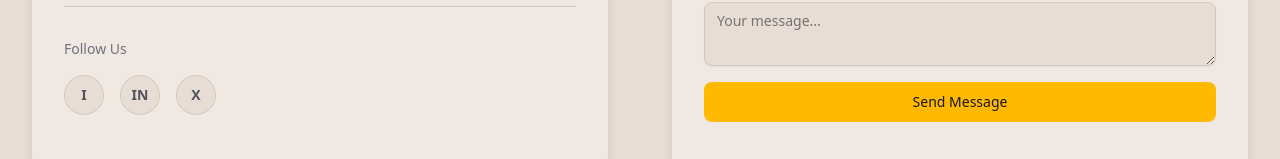
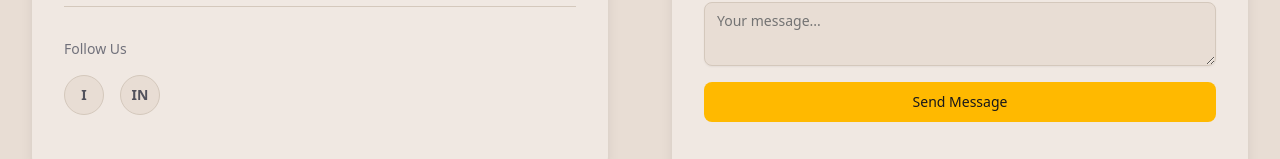
Before and after one commit to brandonalfred/daisy-aid-app, a Next.js app: page / in a window 1280 px wide. Shown: the part 3582-3741 px from the top of the page. Built offline with nearby package versions, Linux system fonts and the light colour scheme.

Commit message:
feat: remove Twitter social link

```diff
--- a/src/components/contact.tsx
+++ b/src/components/contact.tsx
@@ -18,7 +18,6 @@ const socialLinks = [
     href: 'https://www.linkedin.com/company/daisy-aid-transport-llc/',
     icon: 'in',
   },
-  { label: 'Twitter', href: '#', icon: 'x' },
 ];
 
 export function Contact() {
```
